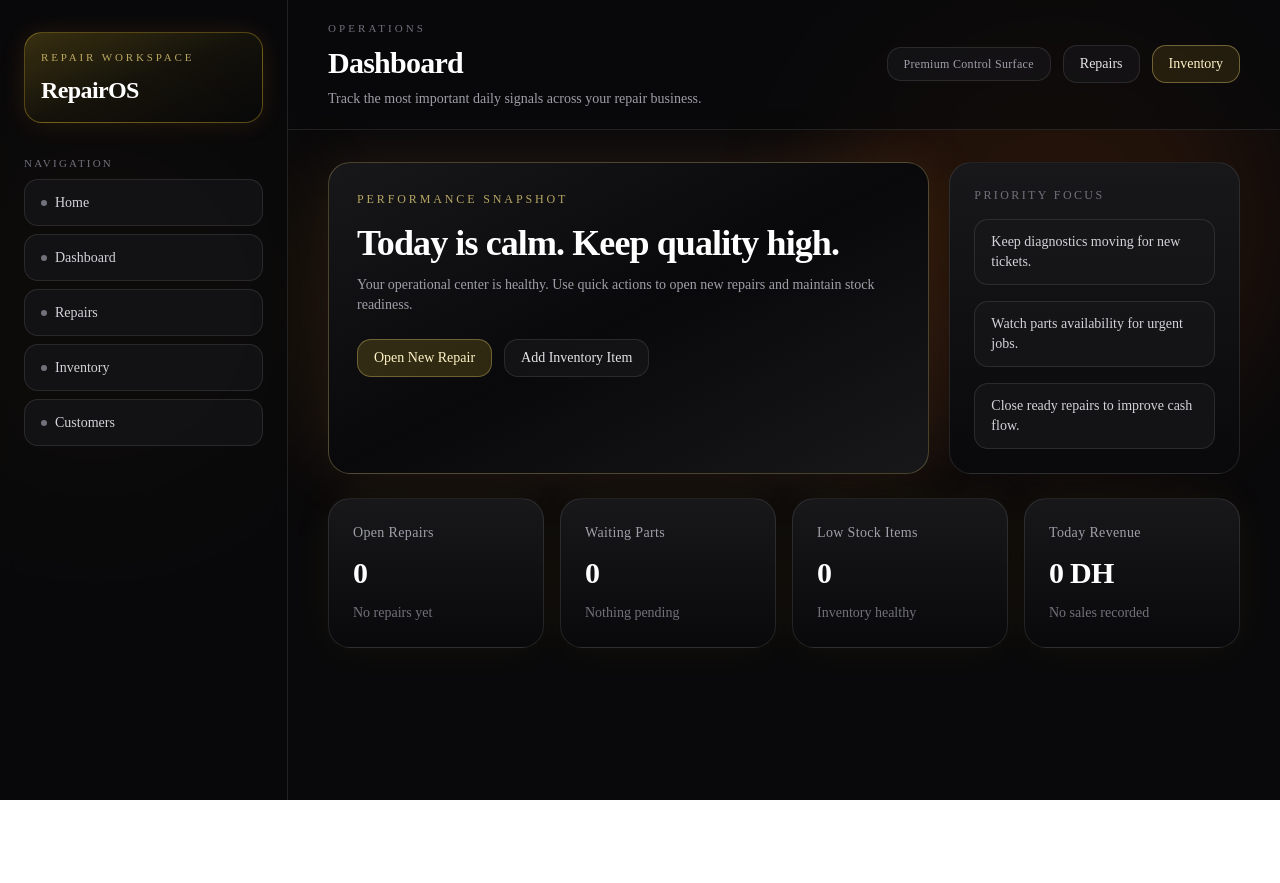
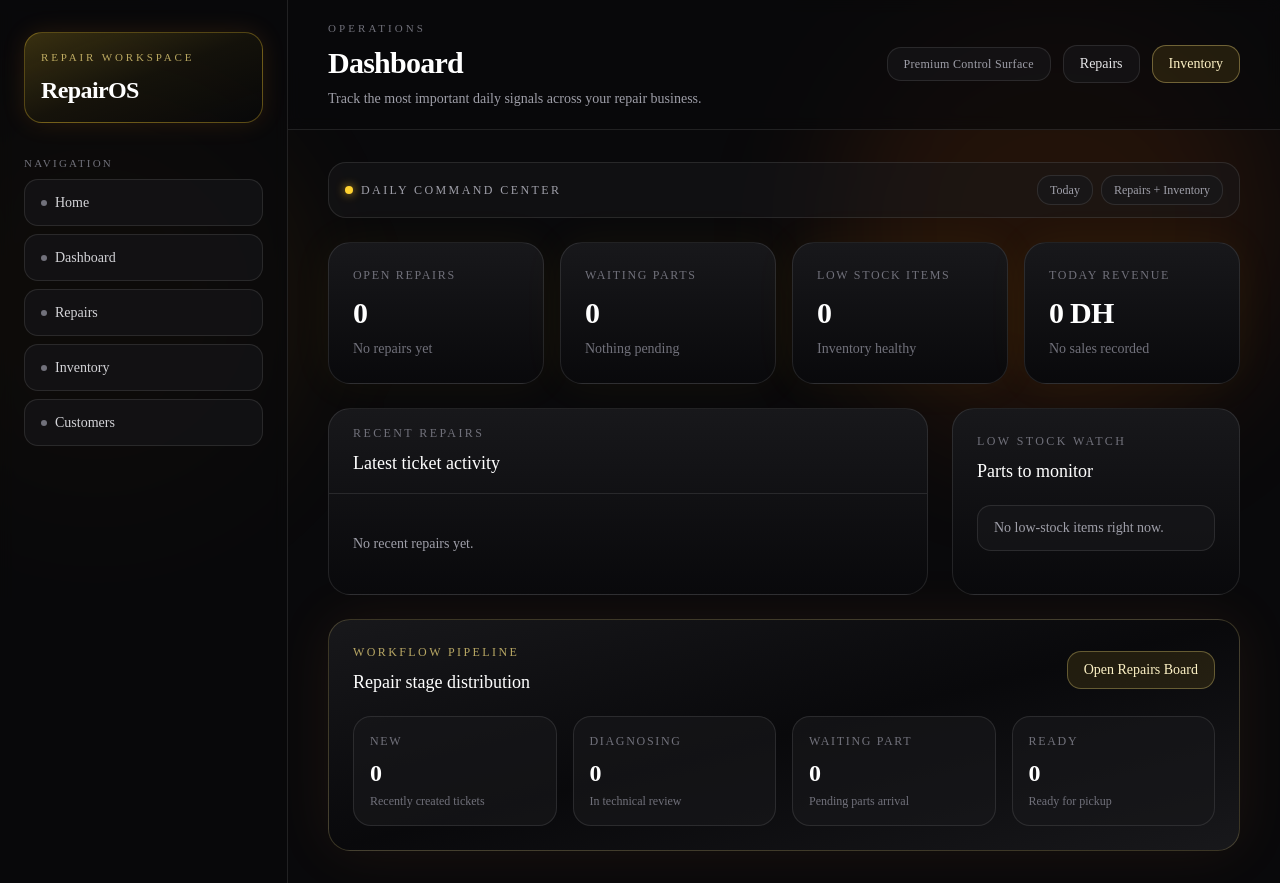
Before and after one commit to dafaayman12/repair-os, a Next.js app: page /dashboard in a window 1280 px wide. Before the commit the page ends 800 px from the top, so only its background shows below. Built offline with nearby package versions, Linux system fonts and the light colour scheme.

Commit message:
Add dashboard toolbar and richer premium dashboard composition

```diff
--- a/app/dashboard/page.tsx
+++ b/app/dashboard/page.tsx
@@ -6,6 +6,13 @@ const cards = [
   { title: "Waiting Parts", value: "0", hint: "Nothing pending" },
   { title: "Low Stock Items", value: "0", hint: "Inventory healthy" },
   { title: "Today Revenue", value: "0 DH", hint: "No sales recorded" },
+];
+
+const workflow = [
+  { label: "New", value: "0", hint: "Recently created tickets" },
+  { label: "Diagnosing", value: "0", hint: "In technical review" },
+  { label: "Waiting Part", value: "0", hint: "Pending parts arrival" },
+  { label: "Ready", value: "0", hint: "Ready for pickup" },
 ];
 
 export default function DashboardPage() {
@@ -30,68 +37,105 @@ export default function DashboardPage() {
           </Link>
         </>
       }
+      toolbar={
+        <>
+          <div className="flex items-center gap-2">
+            <span className="h-2 w-2 rounded-full bg-amber-300 shadow-[0_0_10px_rgba(251,191,36,0.8)]" />
+            <p className="text-xs uppercase tracking-[0.2em] text-zinc-400">
+              Daily Command Center
+            </p>
+          </div>
+          <div className="flex flex-wrap items-center gap-2">
+            <div className="rounded-xl border border-white/10 bg-zinc-900/70 px-3 py-1.5 text-xs text-zinc-400">
+              Today
+            </div>
+            <div className="rounded-xl border border-white/10 bg-zinc-900/70 px-3 py-1.5 text-xs text-zinc-400">
+              Repairs + Inventory
+            </div>
+          </div>
+        </>
+      }
     >
       <div className="space-y-6">
-        <section className="grid gap-5 xl:grid-cols-3">
-          <div className="rounded-3xl border border-amber-200/25 bg-gradient-to-br from-zinc-900 via-zinc-950 to-zinc-900 p-7 shadow-[0_0_60px_rgba(251,146,60,0.12)] xl:col-span-2">
-            <p className="text-xs uppercase tracking-[0.24em] text-amber-200/70">
-              Performance Snapshot
-            </p>
-            <h2 className="mt-4 text-3xl font-semibold tracking-tight text-white md:text-4xl">
-              Today is calm. Keep quality high.
-            </h2>
-            <p className="mt-3 max-w-2xl text-sm text-zinc-400">
-              Your operational center is healthy. Use quick actions to open new
-              repairs and maintain stock readiness.
-            </p>
-
-            <div className="mt-6 flex flex-wrap gap-3">
-              <Link
-                href="/repairs/new"
-                className="rounded-xl border border-amber-200/30 bg-amber-300/15 px-4 py-2 text-sm font-medium text-amber-100 transition hover:bg-amber-300/25"
-              >
-                Open New Repair
-              </Link>
-              <Link
-                href="/inventory/new"
-                className="rounded-xl border border-white/10 bg-zinc-900/70 px-4 py-2 text-sm text-zinc-200 transition hover:border-amber-200/30 hover:bg-zinc-900"
-              >
-                Add Inventory Item
-              </Link>
-            </div>
-          </div>
-
-          <div className="rounded-3xl border border-white/10 bg-gradient-to-b from-zinc-900 to-zinc-950 p-6">
-            <p className="text-xs uppercase tracking-[0.2em] text-zinc-500">
-              Priority Focus
-            </p>
-            <div className="mt-4 space-y-4 text-sm text-zinc-300">
-              <div className="rounded-xl border border-white/10 bg-zinc-900/70 px-4 py-3">
-                Keep diagnostics moving for new tickets.
-              </div>
-              <div className="rounded-xl border border-white/10 bg-zinc-900/70 px-4 py-3">
-                Watch parts availability for urgent jobs.
-              </div>
-              <div className="rounded-xl border border-white/10 bg-zinc-900/70 px-4 py-3">
-                Close ready repairs to improve cash flow.
-              </div>
-            </div>
-          </div>
-        </section>
-
         <section className="grid gap-4 md:grid-cols-2 xl:grid-cols-4">
           {cards.map((card) => (
             <div
               key={card.title}
               className="rounded-3xl border border-white/10 bg-gradient-to-b from-zinc-900 to-zinc-950 p-6 shadow-[0_0_45px_rgba(251,191,36,0.05)]"
             >
-              <p className="text-sm tracking-wide text-zinc-400">{card.title}</p>
+              <p className="text-xs uppercase tracking-[0.14em] text-zinc-500">
+                {card.title}
+              </p>
               <p className="mt-3 text-3xl font-semibold tracking-tight text-white">
                 {card.value}
               </p>
-              <p className="mt-3 text-sm text-zinc-500">{card.hint}</p>
+              <p className="mt-2 text-sm text-zinc-500">{card.hint}</p>
             </div>
           ))}
+        </section>
+
+        <section className="grid gap-6 xl:grid-cols-3">
+          <div className="overflow-hidden rounded-3xl border border-white/10 bg-gradient-to-b from-zinc-900 to-zinc-950 xl:col-span-2">
+            <div className="border-b border-white/10 px-6 py-4">
+              <p className="text-xs uppercase tracking-[0.2em] text-zinc-500">
+                Recent Repairs
+              </p>
+              <h2 className="mt-2 text-lg font-medium text-white">
+                Latest ticket activity
+              </h2>
+            </div>
+            <div className="px-6 py-10 text-sm text-zinc-400">
+              No recent repairs yet.
+            </div>
+          </div>
+
+          <div className="rounded-3xl border border-white/10 bg-gradient-to-b from-zinc-900 to-zinc-950 p-6">
+            <p className="text-xs uppercase tracking-[0.2em] text-zinc-500">
+              Low Stock Watch
+            </p>
+            <h2 className="mt-2 text-lg font-medium text-white">
+              Parts to monitor
+            </h2>
+            <div className="mt-5 rounded-xl border border-white/10 bg-zinc-900/70 px-4 py-3 text-sm text-zinc-400">
+              No low-stock items right now.
+            </div>
+          </div>
+        </section>
+
+        <section className="rounded-3xl border border-amber-200/20 bg-gradient-to-br from-zinc-900 via-zinc-950 to-zinc-900 p-6 shadow-[0_0_60px_rgba(251,146,60,0.08)]">
+          <div className="flex flex-wrap items-center justify-between gap-3">
+            <div>
+              <p className="text-xs uppercase tracking-[0.2em] text-amber-200/70">
+                Workflow Pipeline
+              </p>
+              <h2 className="mt-2 text-lg font-medium text-white">
+                Repair stage distribution
+              </h2>
+            </div>
+            <Link
+              href="/repairs"
+              className="rounded-xl border border-amber-200/30 bg-amber-300/10 px-4 py-2 text-sm font-medium text-amber-100 transition hover:bg-amber-300/20"
+            >
+              Open Repairs Board
+            </Link>
+          </div>
+
+          <div className="mt-5 grid gap-4 md:grid-cols-2 xl:grid-cols-4">
+            {workflow.map((item) => (
+              <div
+                key={item.label}
+                className="rounded-2xl border border-white/10 bg-zinc-900/70 p-4"
+              >
+                <p className="text-xs uppercase tracking-[0.14em] text-zinc-500">
+                  {item.label}
+                </p>
+                <p className="mt-2 text-2xl font-semibold text-white">
+                  {item.value}
+                </p>
+                <p className="mt-1 text-xs text-zinc-500">{item.hint}</p>
+              </div>
+            ))}
+          </div>
         </section>
       </div>
     </AppShell>
--- a/components/app-shell.tsx
+++ b/components/app-shell.tsx
@@ -6,6 +6,7 @@ type AppShellProps = {
   title: string;
   description: string;
   actions?: ReactNode;
+  toolbar?: ReactNode;
   children: ReactNode;
 };
 
@@ -22,6 +23,7 @@ export function AppShell({
   title,
   description,
   actions,
+  toolbar,
   children,
 }: AppShellProps) {
   return (
@@ -81,7 +83,22 @@ export function AppShell({
             </div>
           </header>
 
-          <section className="flex-1 px-6 py-8 lg:px-10">{children}</section>
+          <section className="flex-1 px-6 py-8 lg:px-10">
+            <div className="mb-6 flex flex-wrap items-center justify-between gap-3 rounded-2xl border border-white/10 bg-zinc-900/50 px-4 py-3">
+              {toolbar ?? (
+                <>
+                  <p className="text-xs uppercase tracking-[0.2em] text-zinc-500">
+                    Main Workspace
+                  </p>
+                  <div className="rounded-xl border border-white/10 bg-zinc-900/70 px-3 py-1.5 text-xs text-zinc-400">
+                    Live Surface
+                  </div>
+                </>
+              )}
+            </div>
+
+            {children}
+          </section>
         </div>
       </div>
     </main>
```
